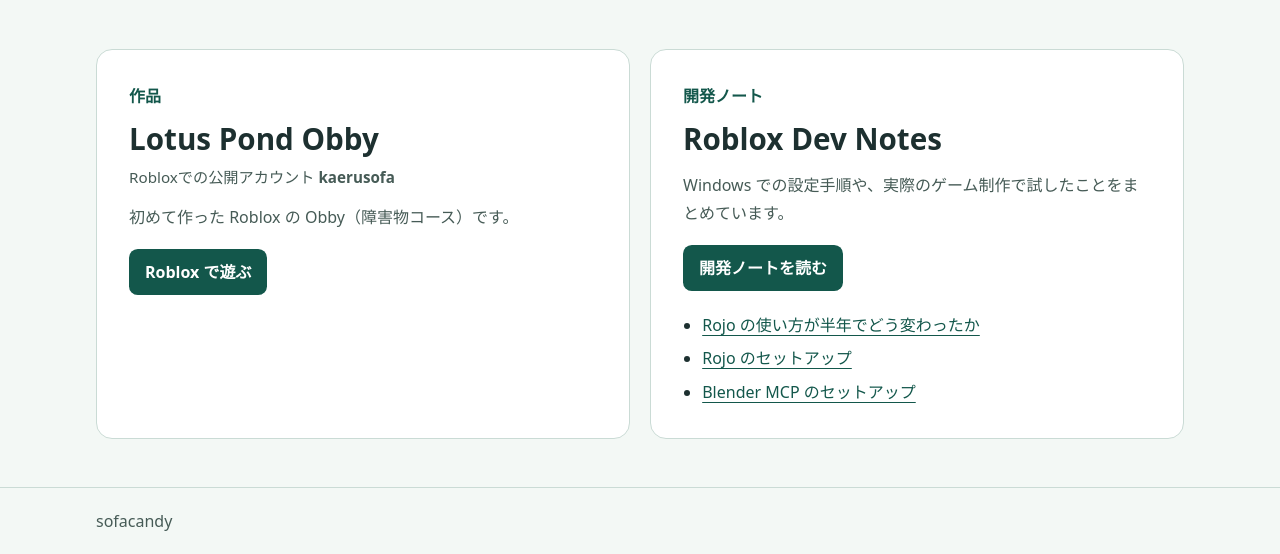
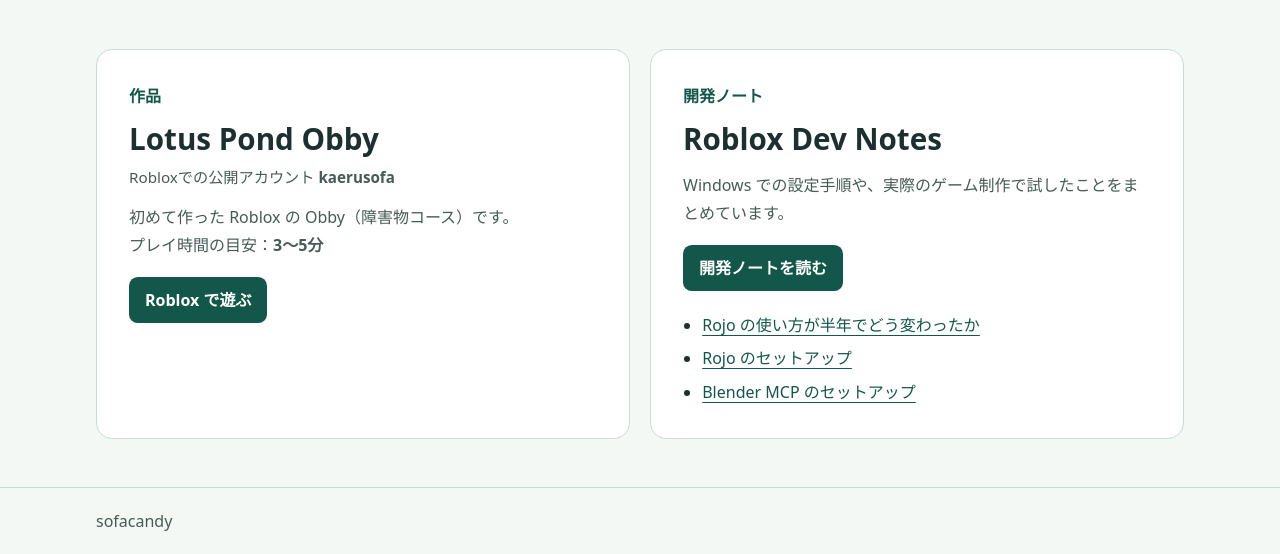
Before and after one commit to sofacandy/sofacandy.github.io, a plain HTML site: page index.html in a window 1280 px wide. Shown: the part 275-829 px from the top of the page. Drawn offline with Linux system fonts and the light colour scheme.

Commit message:
Add the estimated play time to Lotus Pond Obby

```diff
--- a/index.html
+++ b/index.html
@@ -91,7 +91,7 @@
         <h2 id="works-title">作品</h2>
         <h3>Lotus Pond Obby</h3>
         <p class="account">Robloxでの公開アカウント <strong>kaerusofa</strong></p>
-        <p>初めて作った Roblox の Obby（障害物コース）です。</p>
+        <p>初めて作った Roblox の Obby（障害物コース）です。<br>プレイ時間の目安：<strong>3〜5分</strong></p>
         <a class="button" href="https://www.roblox.com/ja/games/106498879933132/Lotus-Pond-Obby">Roblox で遊ぶ</a>
       </section>
       <section class="panel" id="notes" aria-labelledby="notes-title">
```
